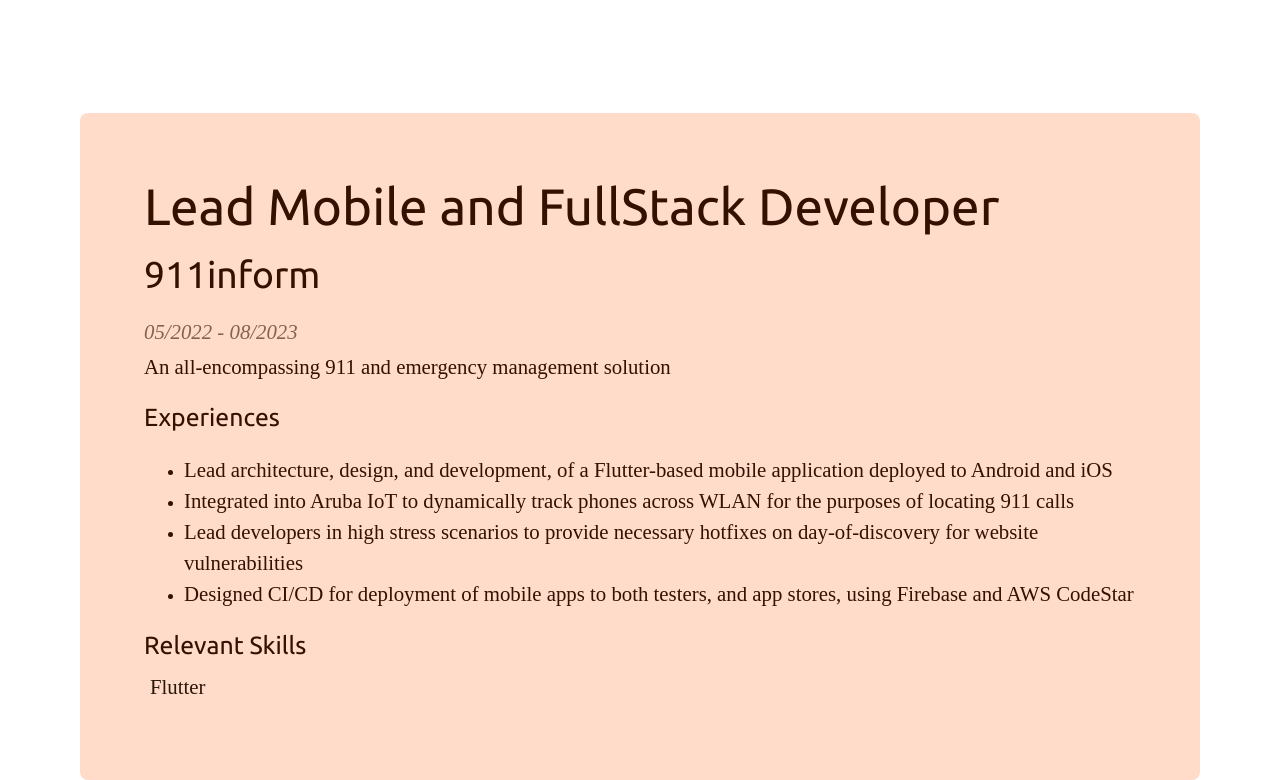
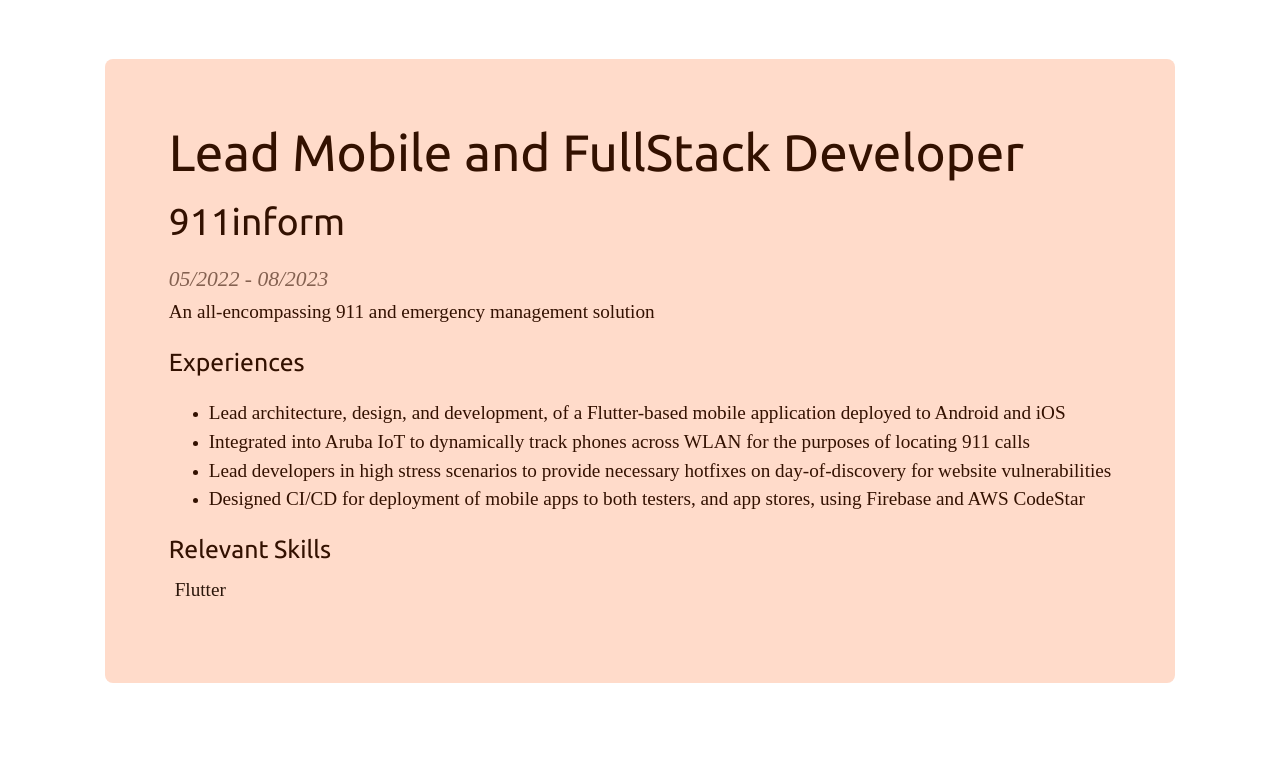
Before and after one commit to john-cinquegrana/ReactPersonalSite, a React (Vite) app: page / in a window 1280 px wide. Shown: the part 1516-2296 px from the top of the page. After the commit the page ends 2199 px from the top, so only its background shows below. Built offline with nearby package versions, Linux system fonts and the light colour scheme.

Commit message:
Subtitle and paper customization

```diff
--- a/src/components/theme.ts
+++ b/src/components/theme.ts
@@ -798,21 +798,31 @@ function themeFromMaterialColors(
 				opacity: 0.6,
 				fontWeight: 500,
 				[templateTheme.breakpoints.up('md')]: {
-					fontSize: '1.3rem',
+					fontSize: '1.35rem',
+				},
+				// Have 1rem for sizes smaller than md
+				[templateTheme.breakpoints.down('md')]: {
+					fontSize: '1.225rem',
+				},
+			},
+			subtitle2: {
+				fontFamily: bodyFontFamily,
+				fontStyle: 'italic',
+				fontWeight: 500,
+				opacity: 0.65,
+				[templateTheme.breakpoints.up('md')]: {
+					fontSize: '1.2rem',
 				},
 				// Have 1rem for sizes smaller than md
 				[templateTheme.breakpoints.down('md')]: {
 					fontSize: '1rem',
 				},
 			},
-			subtitle2: {
-				fontFamily: bodyFontFamily,
-			},
 			body1: {
 				fontFamily: bodyFontFamily,
 				fontWeight: 400,
 				[templateTheme.breakpoints.up('md')]: {
-					fontSize: '1.3rem',
+					fontSize: '1.2rem',
 				},
 				// Have 1rem for sizes smaller than md
 				[templateTheme.breakpoints.down('md')]: {
@@ -837,11 +847,19 @@ function themeFromMaterialColors(
 						backgroundColor: materialTheme.primaryContainer,
 						color: materialTheme.onPrimaryContainer,
 						borderRadius: '8px',
-						// border: '1px solid',
-						// borderColor: '#D7C2B9',
 						boxShadow: 'none',
 						overflow: 'visible',
-						padding: '16px',
+					},
+				},
+			},
+			MuiPaper: {
+				styleOverrides: {
+					root: {
+						backgroundColor: materialTheme.surface,
+						color: materialTheme.onSurface,
+						borderRadius: '8px',
+						boxShadow: 'none',
+						overflow: 'visible',
 					},
 				},
 			},
```
